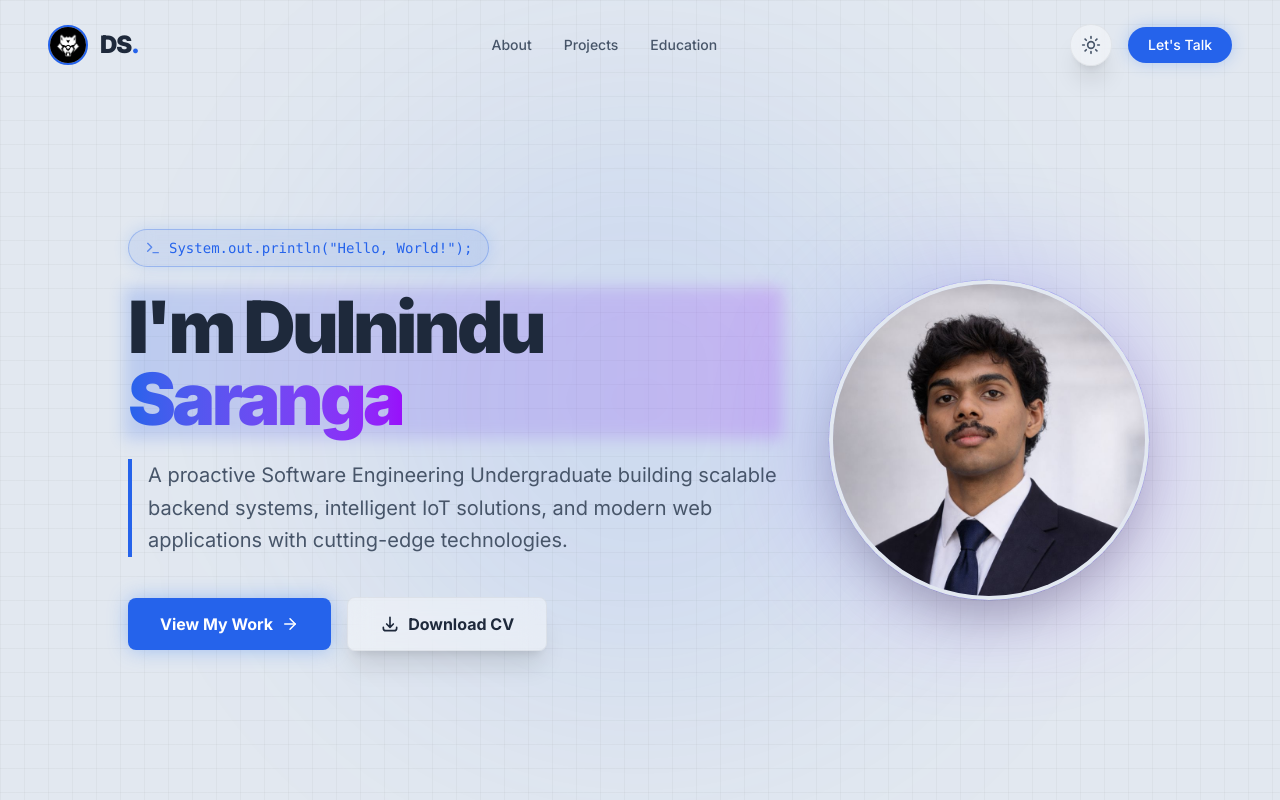
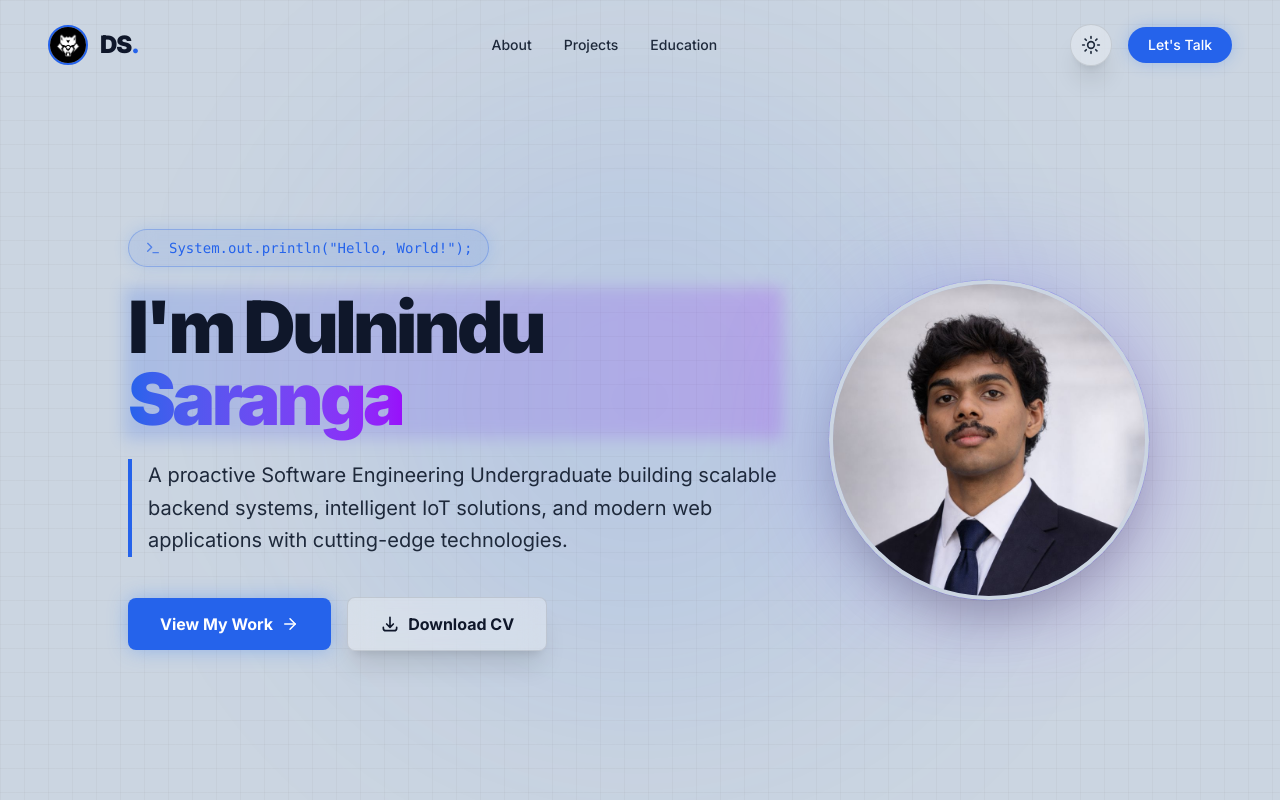
Before and after one commit to dulnindu123/advanced-portfolio, a Next.js app: page / in a window 1280 px wide. Shown: the top 800 px of the page. Built offline with nearby package versions, Linux system fonts and the light colour scheme.

Commit message:
Apply Twilight Mode for Light Mode setting

```diff
--- a/src/app/globals.css
+++ b/src/app/globals.css
@@ -15,19 +15,19 @@
 }
 
 :root {
-  /* "Dim Mode" - The Perfect Middle Ground */
-  --background: #e2e8f0;
-  --foreground: #1e293b;
-  --primary: #1e293b;
-  --secondary: #475569;
+  /* "Twilight Mode" - The Darkest Light Mode */
+  --background: #cbd5e1;
+  --foreground: #0f172a;
+  --primary: #0f172a;
+  --secondary: #1e293b;
   --accent-color: #2563eb;
   --accent-hover: #1d4ed8;
-  --card-bg: #f1f5f9;
-  --card-border: rgba(0, 0, 0, 0.05);
+  --card-bg: #e2e8f0;
+  --card-border: rgba(0, 0, 0, 0.1);
 
   --ambient-1: transparent;
   --ambient-2: transparent;
-  --glass-bg: rgba(255, 255, 255, 0.4);
+  --glass-bg: rgba(255, 255, 255, 0.3);
 }
 
 .dark {
```
